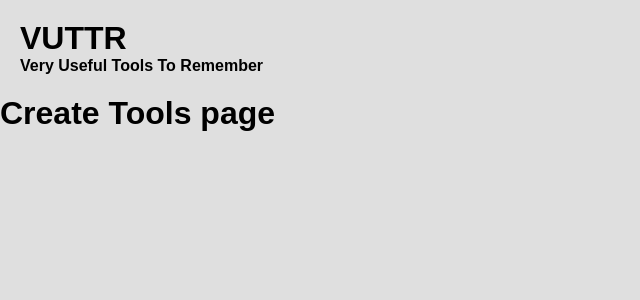
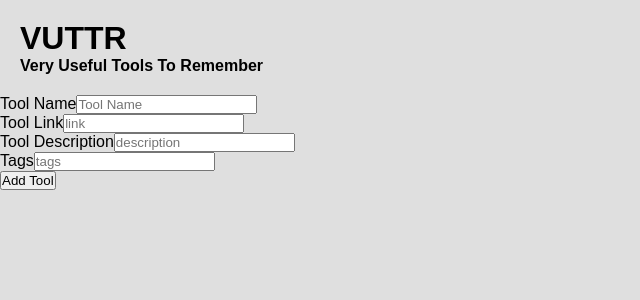
Before and after one commit to danielmarquesdm/vuttr-frontend, a React (Create React App) app: page /v1/tools/1 in a window 1280 px wide. Shown: the top 300 px of the page, without its empty margins (0-640 px from the left). Built offline with nearby package versions, Linux system fonts and the light colour scheme.

Commit message:
feat(Tool): Criação de formulário

```diff
--- a/src/App.tsx
+++ b/src/App.tsx
@@ -1,7 +1,7 @@
 import React from 'react';
 import { BrowserRouter } from 'react-router-dom';
 import Routes from './routes';
-import Header from './components/header';
+import Header from './components/header/header';
 import './App.css';
 
 function App() {
--- a/src/pages/Create/index.tsx
+++ /dev/null
@@ -1,7 +0,0 @@
-import React from 'react';
-
-const CreateTool: React.FC = () => {
-    return <h1>Create Tools page</h1>;
-}
-
-export default CreateTool;
--- /dev/null
+++ b/src/pages/Form/index.css
@@ -0,0 +1,7 @@
+.main-container {
+    max-width: 780px;
+    margin: 0 auto;
+    padding: 50px 0;
+    text-align: center;
+    background-color: blueviolet;
+}
--- /dev/null
+++ b/src/pages/Form/index.tsx
@@ -0,0 +1,25 @@
+import React from 'react';
+
+export default function Form(){
+    return (
+        <form>
+            <div>
+                <label htmlFor='title'>Tool Name</label>
+                <input type="text" name='title' placeholder='Tool Name' required/>
+            </div>
+            <div>
+                <label htmlFor='link'>Tool Link</label>
+                <input type="text" name='link' placeholder='link' required/>
+            </div>
+            <div>
+                <label htmlFor='description'>Tool Description</label>
+                <input type="text" name='description' placeholder='description' required/>
+            </div>
+            <div>
+                <label htmlFor='tags'>Tags</label>
+                <input type="text" name='tags' placeholder='tags' required/>
+            </div>
+            <button>Add Tool</button>
+        </form>
+    );
+}
--- a/src/pages/Index/index.css
+++ b/src/pages/Index/index.css
@@ -1,5 +1,5 @@
-.main-container {
-    max-width: 980px;
+ .main-container {
+    max-width: 780px;
     margin: 0 auto;
     padding: 50px 0;
     text-align: center;
@@ -7,45 +7,24 @@
 
 .main-container .header-container {
     display: flex;
-    flex-direction: row;
-    padding-left: 20px;
 }
 
 .main-container ul {
     list-style: none;
     display: grid;
-    margin: 30px;
-}
-
-.main-container ul li {
-    display: grid;
-    flex-direction: column;
-    background-color: rgb(245, 243, 243);
-    text-align: left;
-    padding-left: 20px;
+    gap: 30px;
 }
 
 .main-container ul li#tool-li {
-    border-style: solid;
-    border-color: black;
-    border-width: 2px;
-    margin: 10px;
-}
-
-.main-container ul li#tool-li strong {
-    text-decoration: underline;
-    margin: 5px;
-    color: rgb(59, 38, 252);
+    display: inline;
+    background-color: rgb(245, 243, 243);
+    text-align: left;
+    padding: 10px;
 }
 
 .main-container ul li#tag-li {
     display: inline;
+    flex-direction: column;
+    background-color: rgb(245, 243, 243);
+    text-align: left;
 }
-
-.button-plus {
-    border-style: solid;
-    border-color: black;
-    border-width: 2px;
-    background-color: rgb(245, 243, 243);
-    height: 20px;
-}
--- a/src/pages/Index/index.tsx
+++ b/src/pages/Index/index.tsx
@@ -11,8 +11,7 @@ interface ITool {
     tags: string[]
 }
 
-const Index: React.FC = () => {
-
+export default function Index({history}) {
     const [tools, setTools] = useState<ITool[]>([]);
 
     useEffect(() => {
@@ -25,27 +24,40 @@ const Index: React.FC = () => {
         console.log(response.data);
     }
 
+    async function addTool() {
+        history.push("/v1/tools/:id")
+    }
+
+    async function removeTool(id: string) {
+        const response = await api.delete("v1/tools/:id", {
+            params: id
+        });
+    }
+
     return (
         <div className='main-container'>
             <div className='header-container'>
                 <InputGroup className="mb-3">
                     <InputGroup.Text id="basic-addon1"></InputGroup.Text>
-                    <img src="src\assets\lupa.svg" alt="lupa" />
+                    {/* <img src="src\assets\lupa.svg" alt="lupa" /> */}
                     <FormControl
                     placeholder="search"
                     aria-label="search"
                     aria-describedby="basic-addon1"
                     />
                 </InputGroup>
-                <button className='button-plus'>
-                    <img src='src\assets\plus.svg' alt='plus'></img>
-                    Add</button>
+                <input type='checkbox'/>
+                <p>by tags only</p>
+                <button className='button-plus' onClick={e => addTool()}>
+                    {/* <img src='src\assets\plus.svg' alt='plus'></img> */}
+                    Add
+                </button>
             </div>
             <ul>
             {tools.map(tool => (
                 <li id='tool-li' key={tool.id}>
-                    <strong>{tool.title}</strong>
-                    <a href={tool.link}>{tool.link}</a>
+                    <a href='{tool.link}'>{tool.title}</a>
+                    <button onClick={e => removeTool(tool.id)}>remove</button>
                     <p>{tool.description}</p>
                     <footer><b>
                     {tool.tags.map(tag => (
@@ -58,5 +70,3 @@ const Index: React.FC = () => {
         </div>
     );
 }
-
-export default Index;
--- a/src/routes.tsx
+++ b/src/routes.tsx
@@ -1,15 +1,13 @@
 import React from 'react';
 import { Switch, Route } from 'react-router-dom';
-import CreateTool from './pages/Create';
+import Form from './pages/Form';
 import Index from './pages/Index';
 
-const Routes: React.FC = () => {
+export default function Routes() {
     return (
         <Switch>
             <Route path="/v1/tools" exact component={Index} />
-            <Route path="/v1/tools/:id" exact component={CreateTool} />
+            <Route path="/v1/tools/:id" exact component={Form} />
         </Switch>
     );
 }
-
-export default Routes;
--- a/tsconfig.json
+++ b/tsconfig.json
@@ -18,7 +18,8 @@
     "resolveJsonModule": true,
     "isolatedModules": true,
     "noEmit": true,
-    "jsx": "react-jsx"
+    "jsx": "react-jsx",
+    "noImplicitAny": false
   },
   "include": [
     "src"
```
Also changed, not shown: src/components/header/header.css (renamed from src/components/header.css), src/components/header/header.tsx (renamed from src/components/header.tsx).
